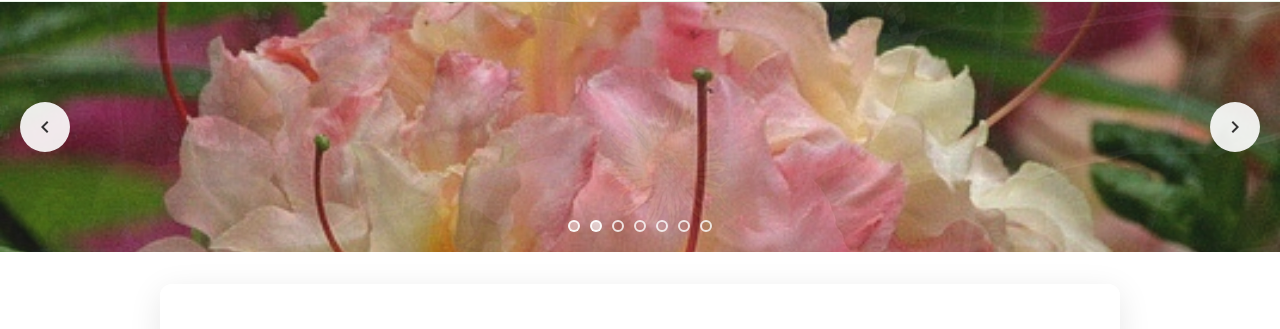
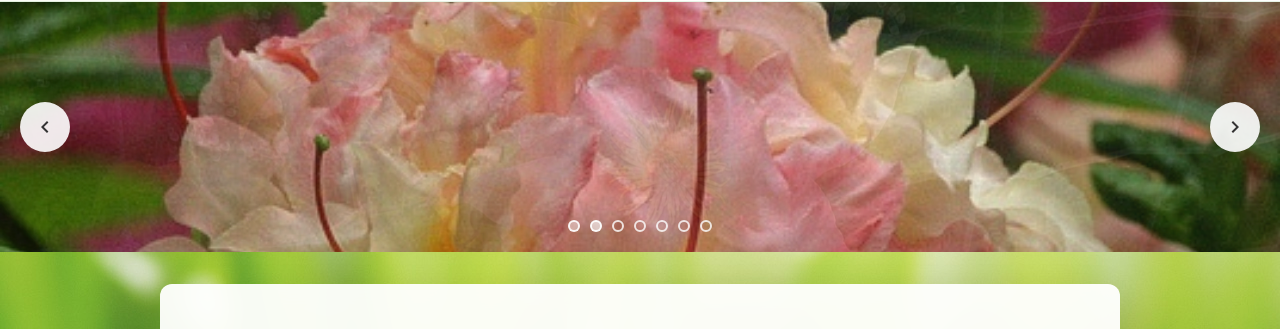
Before and after one commit to systemsevenfive/baldwinnurseries, a plain HTML site: page index.html in a window 1280 px wide. Shown: the part 71-400 px from the top of the page. Drawn offline with Linux system fonts and the light colour scheme.

Commit message:
Add files via upload

```diff
--- a/styles.css
+++ b/styles.css
@@ -9,7 +9,7 @@ body {
     font-family: 'Inter', -apple-system, BlinkMacSystemFont, 'Segoe UI', Roboto, sans-serif;
     line-height: 1.6;
     color: #333;
-    background: url(images/background.jpg') center center/cover no-repeat fixed;
+    background: url(images/background.jpg);
     min-height: 100vh;
     position: relative;
 }
```
Also changed, not shown: contact.html (+1 -1 lines), guarantee.html (+1 -0 lines), plants.html (+1 -1 lines), 1 other file.
